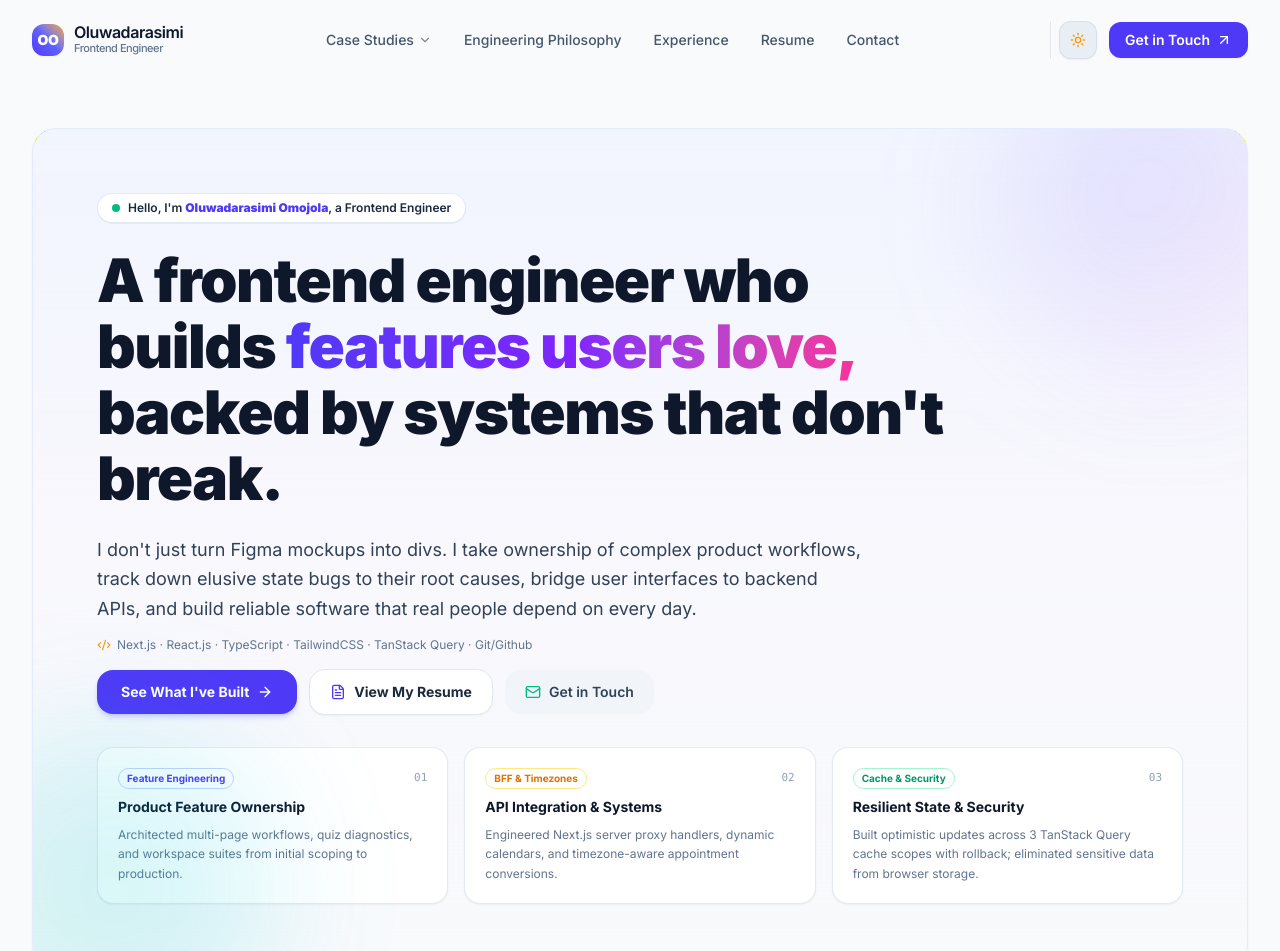
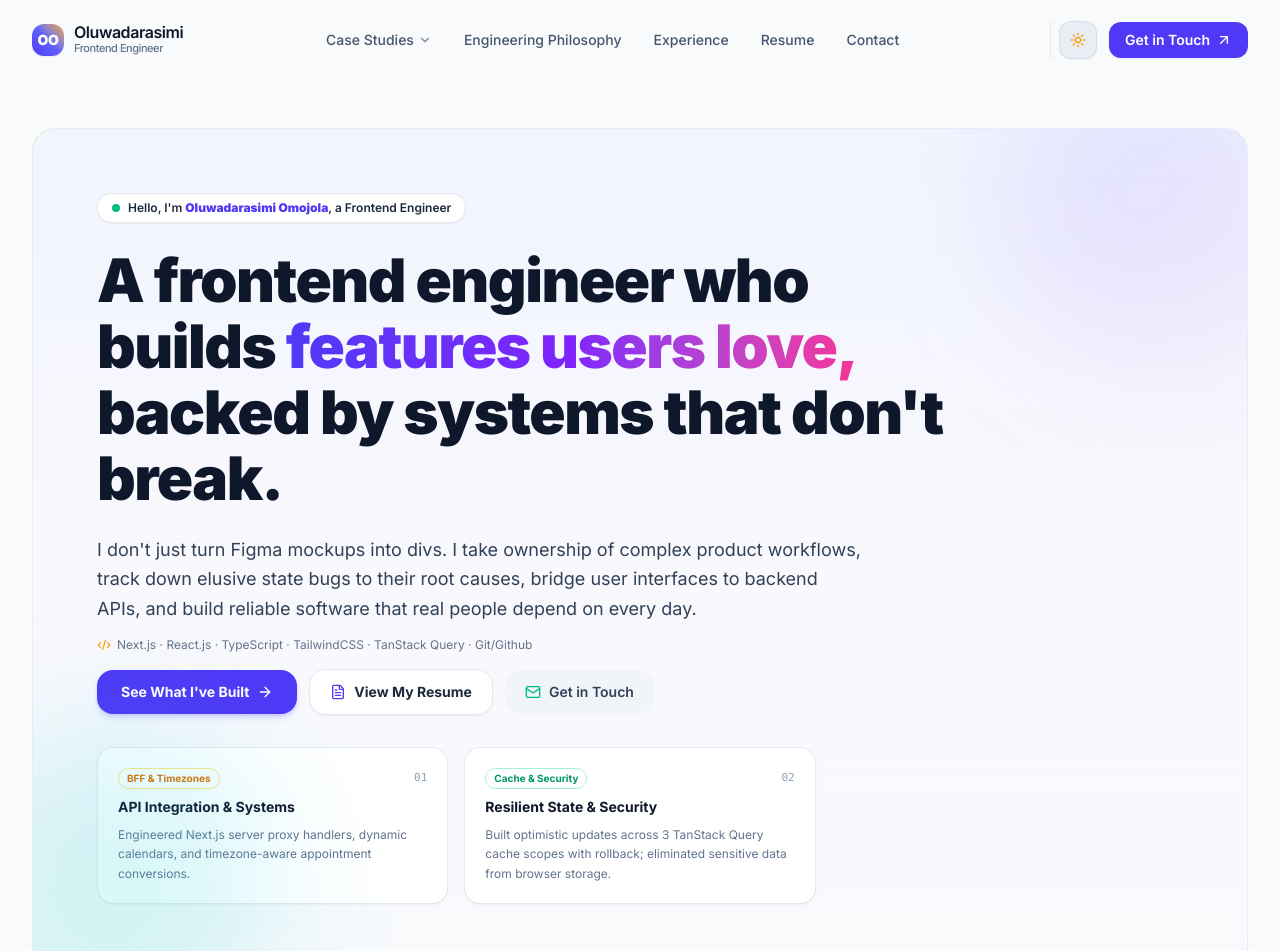
Before and after one commit to Darasimi010/portfolio, a Next.js app: page / in a window 1280 px wide. Shown: the top 951 px of the page. Built offline with nearby package versions, Linux system fonts and the light colour scheme.

Commit message:
Removed a tile from the hero page

```diff
--- a/components/sections/Hero.tsx
+++ b/components/sections/Hero.tsx
@@ -13,13 +13,13 @@ import {
 
 export default function Hero() {
   const highlights = [
-    {
-      title: "Product Feature Ownership",
-      desc: "Architected multi-page workflows, quiz diagnostics, and workspace suites from initial scoping to production.",
-      tag: "Feature Engineering",
-      color:
-        "from-indigo-500/20 to-indigo-500/5 text-indigo-600 dark:text-indigo-400 border-indigo-200 dark:border-indigo-800/40",
-    },
+    // {
+    //   title: "Product Feature Ownership",
+    //   desc: "Architected multi-page workflows, quiz diagnostics, and workspace suites from initial scoping to production.",
+    //   tag: "Feature Engineering",
+    //   color:
+    //     "from-indigo-500/20 to-indigo-500/5 text-indigo-600 dark:text-indigo-400 border-indigo-200 dark:border-indigo-800/40",
+    // },
     {
       title: "API Integration & Systems",
       desc: "Engineered Next.js server proxy handlers, dynamic calendars, and timezone-aware appointment conversions.",
```
